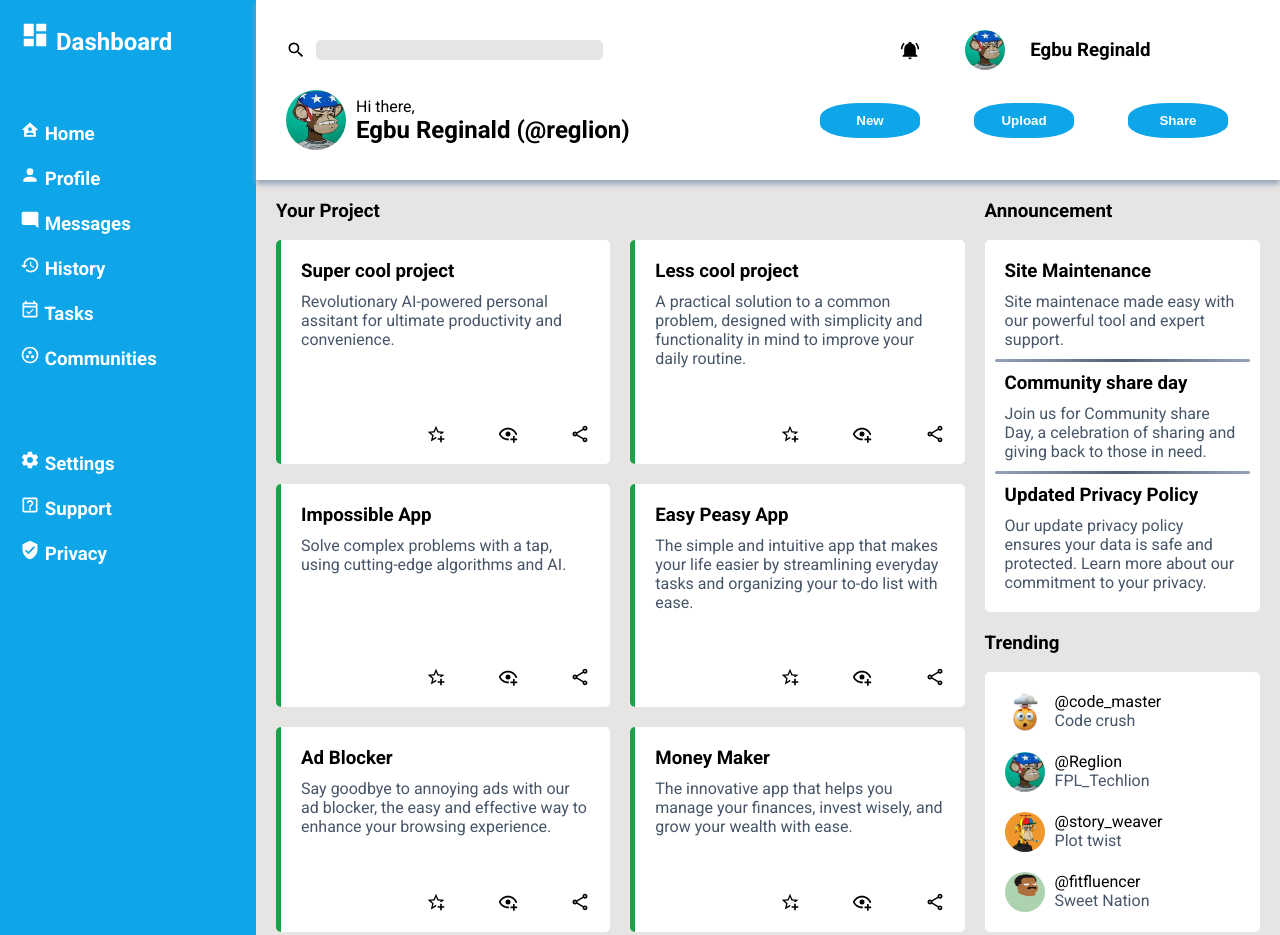
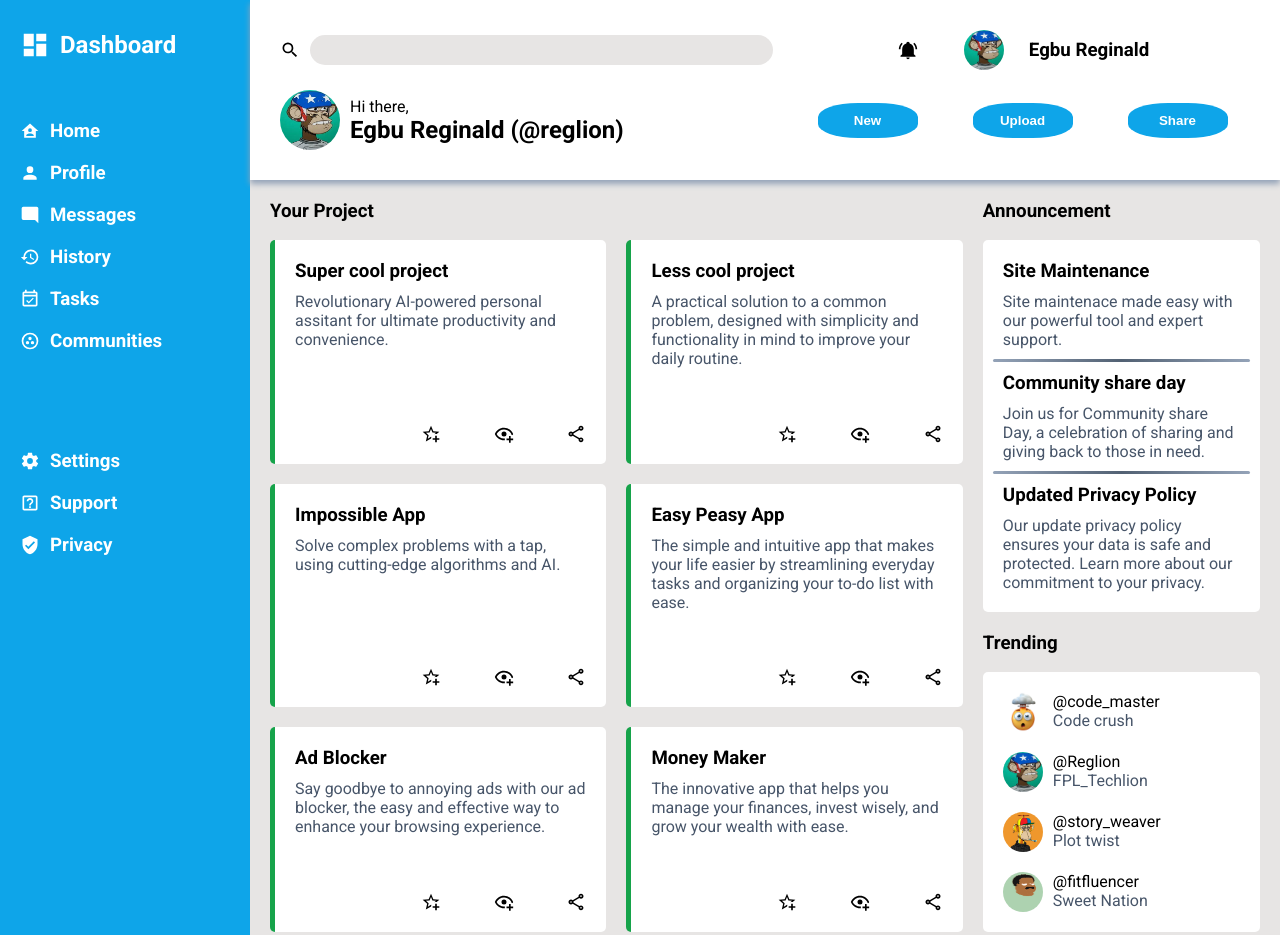
Before and after one commit to Regilion/admin-dashboard, a plain HTML site: page index.html in a window 1280 px wide. Shown: the top 935 px of the page. Drawn offline with Linux system fonts and the light colour scheme.

Commit message:
gave my sidebar a static width

```diff
--- a/styles.css
+++ b/styles.css
@@ -7,7 +7,8 @@
 body {
     font-family: 'Roboto', sans-serif;
     display: grid;
-    grid-template-columns: 1fr 4fr;
+    /* grid-template-columns: 1fr 4fr; */
+    grid-template-columns: 250px 4fr;
     height: 100%;
 }
 
@@ -17,6 +18,10 @@ article p, span div p:nth-of-type(2) {
 
 svg#dashboard {
     width: 30px;
+}
+
+h3 svg, h1 svg {
+    margin-right: 10px;
 }
 
 svg {
@@ -41,17 +46,22 @@ header {
 label[for="search"] {
     display: grid;
     grid-template-columns: 30px 1fr;
+    align-items: center;
 }
 
 #search {
-    width: 50%;
-    height: 20px;
+    width: 80%;
+    height: 30px;
     padding: 5px;
     outline: none;
     border: none;
-    border-radius: 5px;
+    border-radius: 15px;
     background-color: #e7e5e4;
 
+}
+
+#search:focus {
+    border: 1px solid #0ea5e9;
 }
 
 #nav-top {
@@ -117,12 +127,21 @@ aside {
     gap: 30px;
 }
 
+#sidebar-fixed-content h1 {
+    display: flex;
+    align-items: center;
+}
+
 #sidebar-user h3 {
     margin: 20px 0;
+    display: flex;
+    align-items: center;
 }
 
 #sidebar-help h3 {
     margin: 20px 0;
+    display: flex;
+    align-items: center;
 }
 
 main {
```
